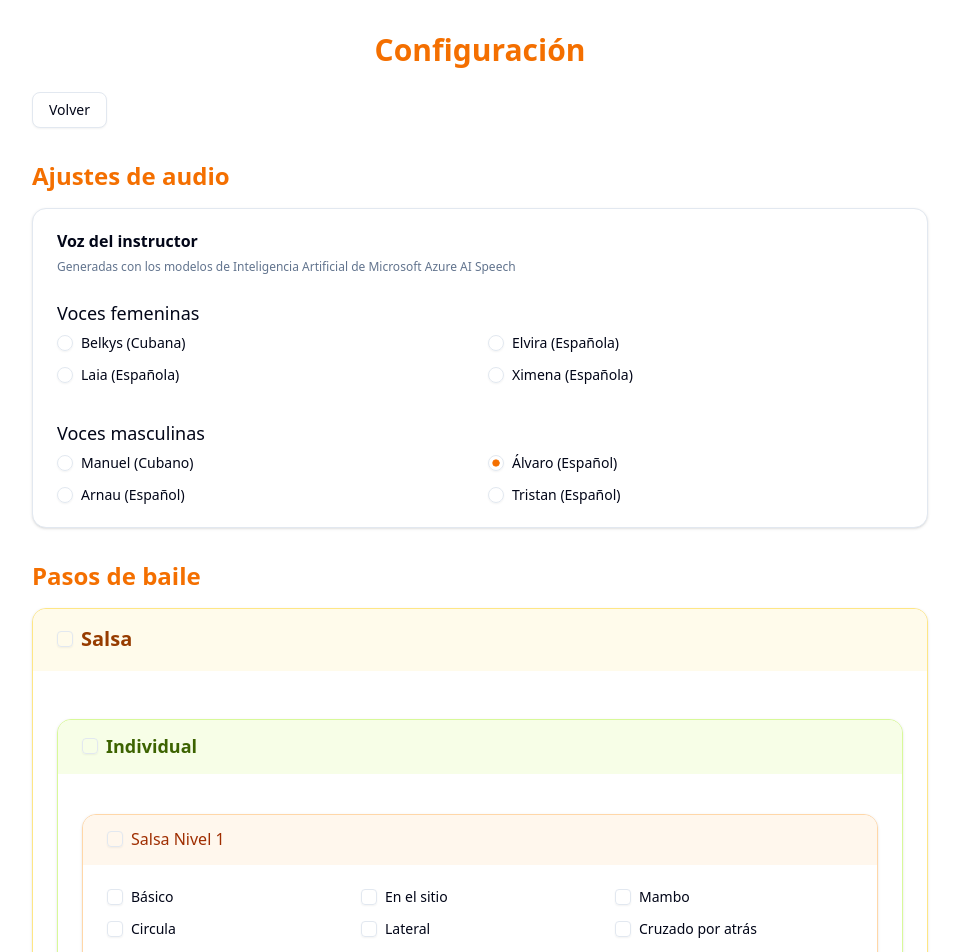
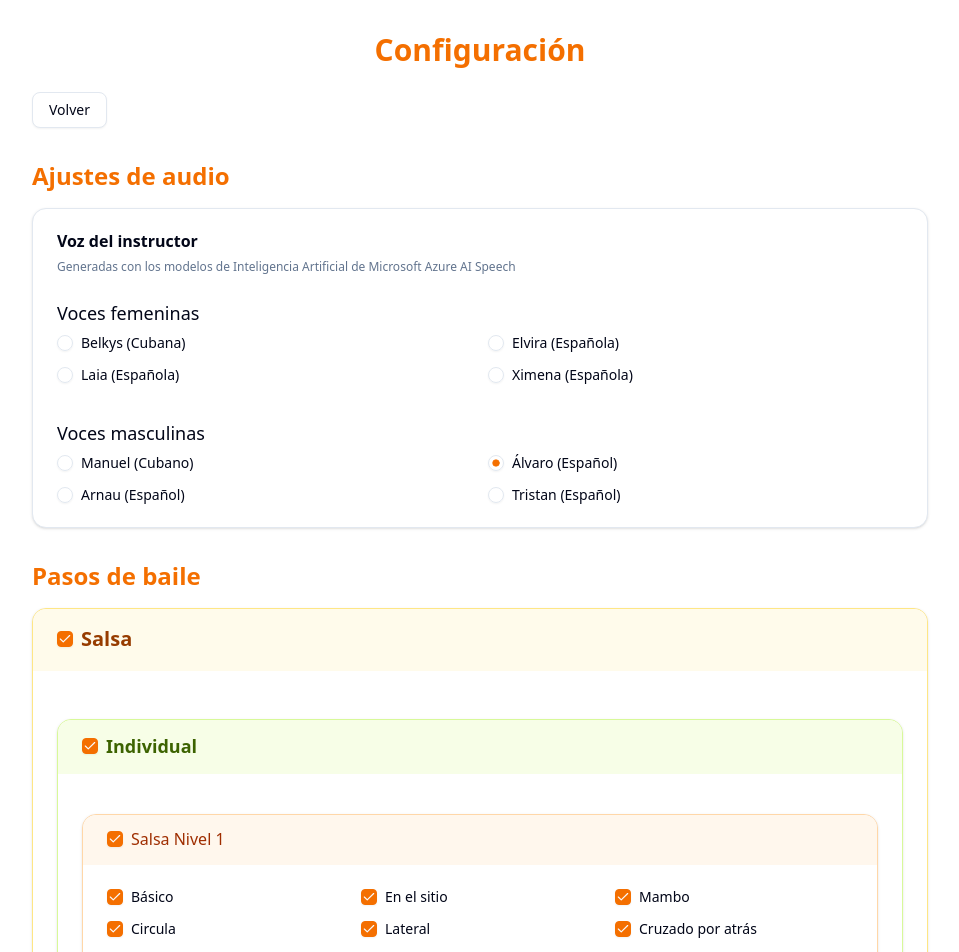
Before and after one commit to arnaugomez/salsa-ai, a Next.js app: page /configuration in a window 1280 px wide. Shown: the top 952 px of the page, without its empty margins (160-1119 px from the left). Built offline with nearby package versions, Linux system fonts and the light colour scheme.

Commit message:
fix: select all steps by default

```diff
--- a/src/domains/configuration/domain/entities/configuration.ts
+++ b/src/domains/configuration/domain/entities/configuration.ts
@@ -1,3 +1,5 @@
+import { allSteps } from "@/domains/dance/data/repositories/data/steps";
+
 /**
  * Represents user configuration settings
  */
@@ -57,7 +59,7 @@ export function createDefaultConfiguration(): Configuration {
     selectedDance: "salsa",
     selectedMode: "single",
     difficulty: 3,
-    selectedSteps: [],
+    selectedSteps: allSteps.map((step) => step.id),
     selectedVoice: "es-ES-AlvaroNeural",
   };
 }
```
